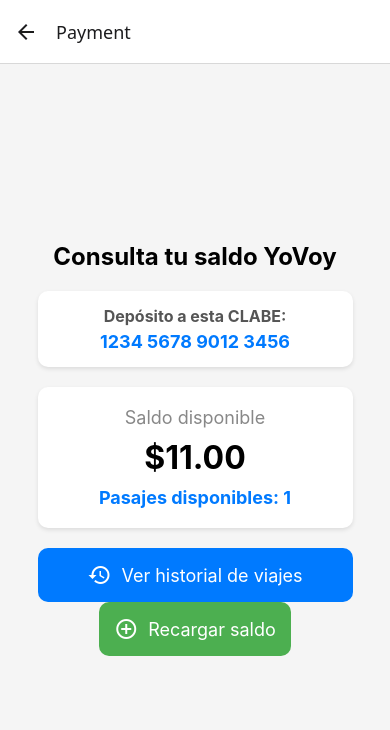
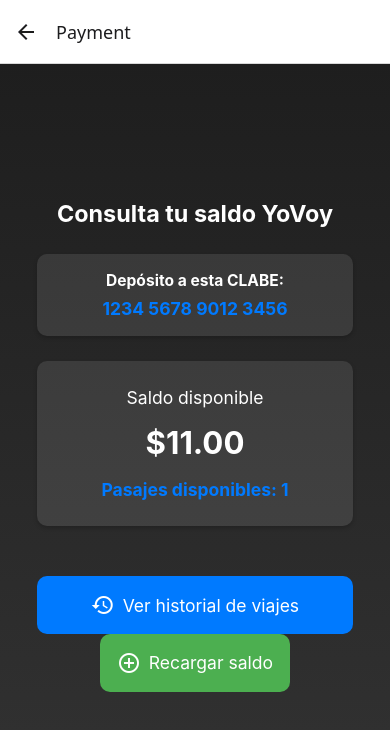
Before and after one commit to AngelLarios23/BusLink, a React Native app in the folder frontend/: screen /Payment in a window 390 px wide. Shown: the top 730 px of the page. Built offline with nearby package versions, Linux system fonts and the light colour scheme.

Commit message:
BuslinkBeta1.8

```diff
--- a/frontend/App.js
+++ b/frontend/App.js
@@ -8,6 +8,7 @@
 import Home from './screens/Home';
 import Registro from './screens/Registro';
 import Payment from './screens/Payment';
+import BalanceScreen from './screens/BalanceScreen'
 
 export default function App() {
 
@@ -34,6 +35,7 @@
         headerStyle: {backgroundColor: "#525FE1"},
       }} />
       <Stack.Screen name='Payment' component={Payment}></Stack.Screen>
+      <Stack.Screen name="BalanceScreen" component={BalanceScreen} />
     </Stack.Navigator>
   );
 }
--- /dev/null
+++ b/frontend/screens/BalanceScreen.js
@@ -0,0 +1,31 @@
+import React from 'react';
+import { StyleSheet, Text, View } from 'react-native';
+
+export default function BalanceScreen(props) {
+  const { saldo, pasajes } = props.route.params; // Obtener saldo y pasajes pasados por props
+
+  return (
+    <View style={styles.container}>
+      <Text style={styles.saldoText}>Saldo disponible: ${saldo}</Text>
+      <Text style={styles.pasajesText}>Pasajes disponibles: {pasajes}</Text>
+    </View>
+  );
+}
+
+const styles = StyleSheet.create({
+  container: {
+    flex: 1,
+    justifyContent: 'center',
+    alignItems: 'center',
+  },
+  saldoText: {
+    fontSize: 24,
+    fontWeight: 'bold',
+    color: 'black',
+    marginBottom: 10,
+  },
+  pasajesText: {
+    fontSize: 18,
+    color: 'black',
+  },
+});
--- a/frontend/screens/Home.js
+++ b/frontend/screens/Home.js
@@ -7,9 +7,11 @@
 import MaterialIcons from '@expo/vector-icons/MaterialIcons';
 
 export default function Home(props) {
+  // Suponemos que el saldo y los pasajes se pasan como parámetros desde la pantalla anterior
+  const { saldo, pasajes } = props.route.params || { saldo: 0, pasajes: 0 };
 
   return (
-    <LinearGradient colors={['#1E1E1E', '#333333']} style={styles .container}>
+    <LinearGradient colors={['#1E1E1E', '#333333']} style={styles.container}>
       <StatusBar style="light" />
       {/* Barra superior con perfil y saldo */}
       <View style={styles.topBar}>
@@ -17,23 +19,22 @@
           <Ionicons name="person-circle-outline" size={40} color="white" />
         </TouchableOpacity>
 
-        <TouchableOpacity style={styles.balanceButton} onPress={() => alert('Saldo: $500')}>
-          <Text style={styles.balanceText}>💰 $500</Text>
+        <TouchableOpacity style={styles.balanceButton} onPress={() => props.navigation.navigate('BalanceScreen')}>
+          <Text style={styles.balanceText}>💰 ${saldo} - {pasajes} pasajes</Text>
         </TouchableOpacity>
       </View>
 
       {/* Mapa en el centro con funcionalidad de botón */}
       <View style={styles.mapContainer}>
-  <MapView
-    style={styles.map}
-    onPress={() => alert('Mapa presionado')}
-  />
-   </View>
+        <MapView
+          style={styles.map}
+          onPress={() => alert('Mapa presionado')}
+        />
+      </View>
 
-      {/* Barra inferior con botones
-      QUITAR EL ALERT Y AGREAR props.navigation.navigate() Y AGREGAR EL NOMBRE QUE LE DISTE A LA RUTA*/}
+      {/* Barra inferior con botones */}
       <View style={styles.bottomBar}>
-        <TouchableOpacity style={styles.smallButton} onPress={() => alert('rutas')}>
+        <TouchableOpacity style={styles.smallButton} onPress={() => alert('Rutas')}>
           <MaterialIcons name="route" size={30} color="white" />
           <Text style={styles.buttonText}>Rutas</Text>
         </TouchableOpacity>
@@ -51,8 +52,8 @@
     </LinearGradient>
   );
 }
+
 const { width, height } = Dimensions.get('window');
-
 
 const styles = StyleSheet.create({
   container: {
--- a/frontend/screens/payment.js
+++ b/frontend/screens/payment.js
@@ -1,10 +1,12 @@
 import React, { useState } from "react";
-import { View, Text, StyleSheet, TouchableOpacity, FlatList } from "react-native";
+import { View, Text, StyleSheet, TouchableOpacity, FlatList, Dimensions, Modal } from "react-native";
 import { FontAwesome5, MaterialIcons } from "@expo/vector-icons";
+import { LinearGradient } from "expo-linear-gradient";
 
 export default function App() {
   const [saldo, setSaldo] = useState(11.00); // Saldo inicial en pesos
   const [mostrarHistorial, setMostrarHistorial] = useState(false); // Estado para mostrar historial
+  const [mostrarModal, setMostrarModal] = useState(false); // Estado para mostrar el modal de CLABE
   const pasajes = Math.floor(saldo / 11); // Conversión de saldo a pasajes
   const clabe = "1234 5678 9012 3456"; // CLABE para depósitos
 
@@ -21,13 +23,17 @@
   };
 
   return (
-    <View style={styles.container}>
+    <LinearGradient colors={['#1E1E1E', '#333333']} style={styles.container}>
       <Text style={styles.header}>Consulta tu saldo YoVoy</Text>
 
-      <View style={styles.clabeContainer}>
+      {/* TouchableOpacity para todo el contenedor de CLABE */}
+      <TouchableOpacity
+        style={styles.clabeContainer}
+        onPress={() => setMostrarModal(true)} // Abre el modal cuando se presiona
+      >
         <Text style={styles.clabeLabel}>Depósito a esta CLABE:</Text>
         <Text style={styles.clabe}>{clabe}</Text>
-      </View>
+      </TouchableOpacity>
 
       <View style={styles.balanceContainer}>
         <Text style={styles.balanceLabel}>Saldo disponible</Text>
@@ -64,70 +70,95 @@
         <MaterialIcons name="add-circle-outline" size={24} color="white" />
         <Text style={styles.buttonText}>Recargar saldo</Text>
       </TouchableOpacity>
-    </View>
+
+      {/* Modal para mostrar la CLABE en grande */}
+      <Modal
+        visible={mostrarModal}
+        animationType="slide"
+        transparent={true}
+        onRequestClose={() => setMostrarModal(false)}
+      >
+        <View style={styles.modalBackground}>
+          <View style={styles.modalContainer}>
+            <Text style={styles.modalText}>Depósito a esta CLABE:</Text>
+            <Text style={styles.modalClabe}>{clabe}</Text>
+            <TouchableOpacity
+              style={styles.closeButton}
+              onPress={() => setMostrarModal(false)}
+            >
+              <Text style={styles.closeButtonText}>Cerrar</Text>
+            </TouchableOpacity>
+          </View>
+        </View>
+      </Modal>
+    </LinearGradient>
   );
 }
+
+const { width, height } = Dimensions.get("window");
 
 const styles = StyleSheet.create({
   container: {
     flex: 1,
-    backgroundColor: "#f5f5f5",
     alignItems: "center",
     justifyContent: "center",
-    padding: 20,
+    padding: width * 0.05, // Ajuste con porcentaje
   },
   header: {
-    fontSize: 24,
+    fontSize: width * 0.06, // Ajuste con porcentaje
     fontWeight: "bold",
-    marginBottom: 20,
+    color: "white",
+    marginBottom: height * 0.03, // Ajuste con porcentaje
   },
   clabeContainer: {
-    backgroundColor: "#fff",
-    padding: 15,
+    backgroundColor: "rgba(255, 255, 255, 0.1)",
+    padding: height * 0.02, // Ajuste con porcentaje
     borderRadius: 10,
-    marginBottom: 20,
+    marginBottom: height * 0.03, // Ajuste con porcentaje
     alignItems: "center",
     width: "90%",
     shadowColor: "#000",
     shadowOffset: { width: 0, height: 2 },
-    shadowOpacity: 0.1,
+    shadowOpacity: 0.2,
     shadowRadius: 4,
     elevation: 5,
   },
   clabeLabel: {
-    fontSize: 16,
+    fontSize: width * 0.04, // Ajuste con porcentaje
     fontWeight: "bold",
-    color: "#555",
+    color: "#FFF",
   },
   clabe: {
-    fontSize: 18,
+    fontSize: width * 0.045, // Ajuste con porcentaje
     color: "#007AFF",
     fontWeight: "bold",
-    marginTop: 5,
+    marginTop: height * 0.01, // Ajuste con porcentaje
   },
   balanceContainer: {
-    backgroundColor: "#fff",
-    padding: 20,
+    backgroundColor: "rgba(255, 255, 255, 0.1)",
+    padding: height * 0.03, // Ajuste con porcentaje
     borderRadius: 10,
     alignItems: "center",
     width: "90%",
+    marginBottom: height * 0.03, // Ajuste con porcentaje
     shadowColor: "#000",
     shadowOffset: { width: 0, height: 2 },
-    shadowOpacity: 0.1,
+    shadowOpacity: 0.2,
     shadowRadius: 4,
     elevation: 5,
   },
   balanceLabel: {
-    fontSize: 18,
-    color: "#888",
+    fontSize: width * 0.045, // Ajuste con porcentaje
+    color: "#FFF",
   },
   balance: {
-    fontSize: 32,
+    fontSize: width * 0.08, // Ajuste con porcentaje
     fontWeight: "bold",
-    marginVertical: 10,
+    color: "#FFF",
+    marginVertical: height * 0.02, // Ajuste con porcentaje
   },
   pasajes: {
-    fontSize: 18,
+    fontSize: width * 0.045, // Ajuste con porcentaje
     fontWeight: "bold",
     color: "#007AFF",
   },
@@ -135,56 +166,89 @@
     flexDirection: "row",
     alignItems: "center",
     backgroundColor: "#007AFF",
-    padding: 15,
+    padding: height * 0.02, // Ajuste con porcentaje
     borderRadius: 10,
-    marginTop: 20,
+    marginTop: height * 0.03, // Ajuste con porcentaje
     width: "90%",
     justifyContent: "center",
   },
   historyButtonText: {
     color: "white",
-    fontSize: 18,
-    marginLeft: 10,
+    fontSize: width * 0.045, // Ajuste con porcentaje
+    marginLeft: width * 0.02, // Ajuste con porcentaje
   },
   historialContainer: {
-    marginTop: 20,
+    marginTop: height * 0.03, // Ajuste con porcentaje
     width: "90%",
     backgroundColor: "#fff",
-    padding: 15,
+    padding: height * 0.02, // Ajuste con porcentaje
     borderRadius: 10,
     shadowColor: "#000",
     shadowOffset: { width: 0, height: 2 },
-    shadowOpacity: 0.1,
+    shadowOpacity: 0.2,
     shadowRadius: 4,
     elevation: 5,
   },
   historialHeader: {
-    fontSize: 18,
+    fontSize: width * 0.045, // Ajuste con porcentaje
     fontWeight: "bold",
-    marginBottom: 10,
+    marginBottom: height * 0.02, // Ajuste con porcentaje
   },
   historialItem: {
     flexDirection: "row",
     justifyContent: "space-between",
-    paddingVertical: 5,
+    paddingVertical: height * 0.015, // Ajuste con porcentaje
     borderBottomWidth: 1,
     borderBottomColor: "#ddd",
   },
   historialText: {
-    fontSize: 16,
+    fontSize: width * 0.04, // Ajuste con porcentaje
   },
   button: {
     flexDirection: "row",
     alignItems: "center",
     backgroundColor: "#4CAF50",
-    padding: 15,
+    padding: height * 0.02, // Ajuste con porcentaje
     borderRadius: 10,
-    marginBottom: 10,
+    marginBottom: height * 0.02, // Ajuste con porcentaje
     justifyContent: "center",
   },
   buttonText: {
     color: "white",
-    fontSize: 18,
-    marginLeft: 10,
+    fontSize: width * 0.045, // Ajuste con porcentaje
+    marginLeft: width * 0.02, // Ajuste con porcentaje
+  },
+  modalBackground: {
+    flex: 1,
+    justifyContent: "center",
+    alignItems: "center",
+    backgroundColor: "rgba(0, 0, 0, 0.7)",
+  },
+  modalContainer: {
+    width: "90%",
+    padding: height * 0.03, // Ajuste con porcentaje
+    backgroundColor: "white",
+    borderRadius: 10,
+    alignItems: "center",
+  },
+  modalText: {
+    fontSize: width * 0.06, // Ajuste con porcentaje
+    fontWeight: "bold",
+  },
+  modalClabe: {
+    fontSize: width * 0.08, // Ajuste con porcentaje
+    fontWeight: "bold",
+    color: "#007AFF",
+    marginVertical: height * 0.02, // Ajuste con porcentaje
+  },
+  closeButton: {
+    backgroundColor: "#FF6347",
+    padding: height * 0.015, // Ajuste con porcentaje
+    borderRadius: 10,
+    marginTop: height * 0.02, // Ajuste con porcentaje
+  },
+  closeButtonText: {
+    color: "white",
+    fontSize: width * 0.045, // Ajuste con porcentaje
   },
 });
```
